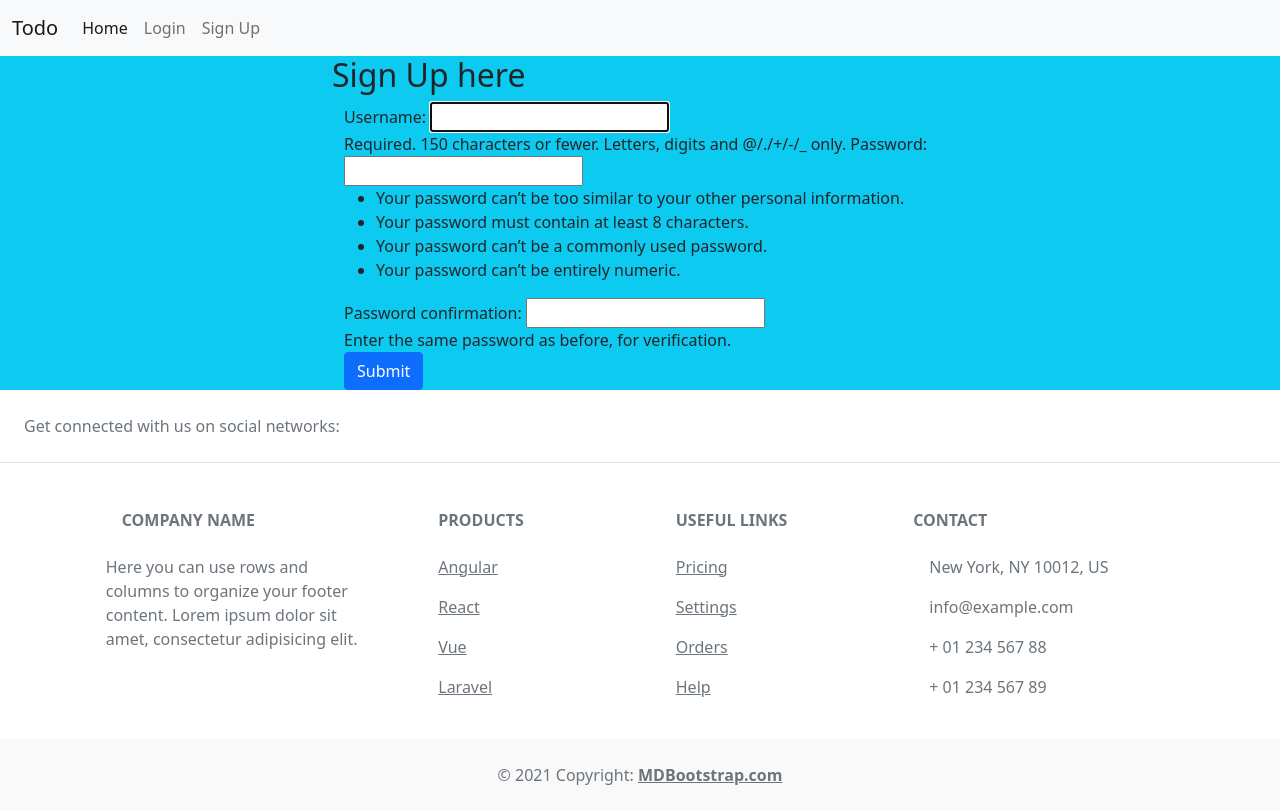
After one commit to jasperoflife/python-todoProject, a Django app: page /members/register_user in a window 1280 px wide. The commit adds this page. Run offline with Django 4.2, Linux system fonts and the light colour scheme.

Commit message:
my fifth commit

```diff
--- /dev/null
+++ b/members/templates/authenticate/signup.html
@@ -0,0 +1,14 @@
+{% extends 'todo_list2.html' %}
+{% block content %}
+    <div class="container w-50">
+        <h2>Sign Up here</h2>
+        <form action="" method="post" class="container">
+            {% csrf_token %}
+
+            {{ form }}
+            <br>
+            <input type="submit" value='Submit' class="btn btn-primary">
+        </form>
+
+    </div>
+{% endblock %}
--- a/members/urls.py
+++ b/members/urls.py
@@ -3,4 +3,6 @@ from .import views
 
 urlpatterns = [
     path('login_user', views.login_user, name="login"),
+    path('logout_user', views.logout_user, name="logout"),
+    path('register_user', views.register_user, name="register_user"),
 ]
--- a/members/views.py
+++ b/members/views.py
@@ -1,12 +1,13 @@
+from django.contrib.auth.forms import UserCreationForm #for sign up form
 from django.shortcuts import render, redirect
 from django.contrib.auth import authenticate, login, logout
-from django.contrib import messages
+from django.contrib import messages #for success or error msg
 # Create your views here.
 
 def login_user(request):
     if request.method == 'POST':
         username = request.POST['username']
-        password = request.POST['password']
+        password = request.POST['password'] #for regular user
         user = authenticate(request, username=username, password=password)
         if user is not None:
             login(request, user)
@@ -15,7 +16,30 @@ def login_user(request):
 
         else:
             # Return an 'invalid login' error message.
-            messages.success(request, ('There was an error logging in, try again!'))
+            messages.success(request, ('There was an error, try again!'))
             return redirect("login")
     else:
         return render(request, 'authenticate/login.html', {})
+
+def logout_user(request):
+    logout(request)
+    messages.success(request, ('You were logged out!'))
+    return redirect('/')
+
+def register_user(request):
+    if request.method == 'POST':
+        form = UserCreationForm(request.POST)
+
+        if form.is_valid():
+            form.save()
+            username = request.POST['username']
+            password = request.POST['password1'] #for regular user
+            user = authenticate(request, username=username, password=password)
+            login(request, user)
+            messages.success(request, ('Successfully Signed Up!'))
+            return redirect('/')
+
+    else:
+        form = UserCreationForm
+
+    return render(request, 'authenticate/signup.html', {'form':form,})
--- a/templates/todo_list2.html
+++ b/templates/todo_list2.html
@@ -19,12 +19,23 @@
               <li class="nav-item">
                 <a class="nav-link active" aria-current="page" href="/">Home</a>
               </li>
+              {% if user.is_authenticated %}
+              <li class="nav-item">
+                <a class="nav-link" href="{% url 'logout' %}">Logout</a>
+              </li>
               <li class="nav-item">
                 <a class="nav-link" href="/create">Create a todo</a>
               </li>
+
+              {% else %}
               <li class="nav-item">
                 <a class="nav-link" href="{% url 'login' %}">Login</a>
               </li>
+              <li class="nav-item">
+                <a class="nav-link" href="{% url 'register_user' %}">Sign Up</a>
+              </li>
+              {% endif %}
+
               <li class="nav-item">
                 <a class="nav-link disabled" href="#" tabindex="-1" aria-disabled="true"></a>
               </li>
@@ -32,10 +43,19 @@
           </div>
         </div>
       </nav>
-
-{% block content %}
-    <h1>Second list</h1>
-{% endblock %}
+    <div>
+      {% if messages %}
+        {% for i in messages %}
+          <div class="alert alert-warning alert-dismissible fade show" role="alert">
+            {{i}}
+            <button type="button" class="btn-close" data-bs-dismiss="alert" aria-label="Close"></button>
+          </div>
+        {% endfor %}
+      {% endif %}
+      {% block content %}
+        <h1>Second list</h1>
+      {% endblock %}
+    </div>
     <!-- Footer -->
     <footer class="text-center text-lg-start bg-white text-muted">
     <!-- Section: Social media -->
```
Also changed, not shown: db.sqlite3.
